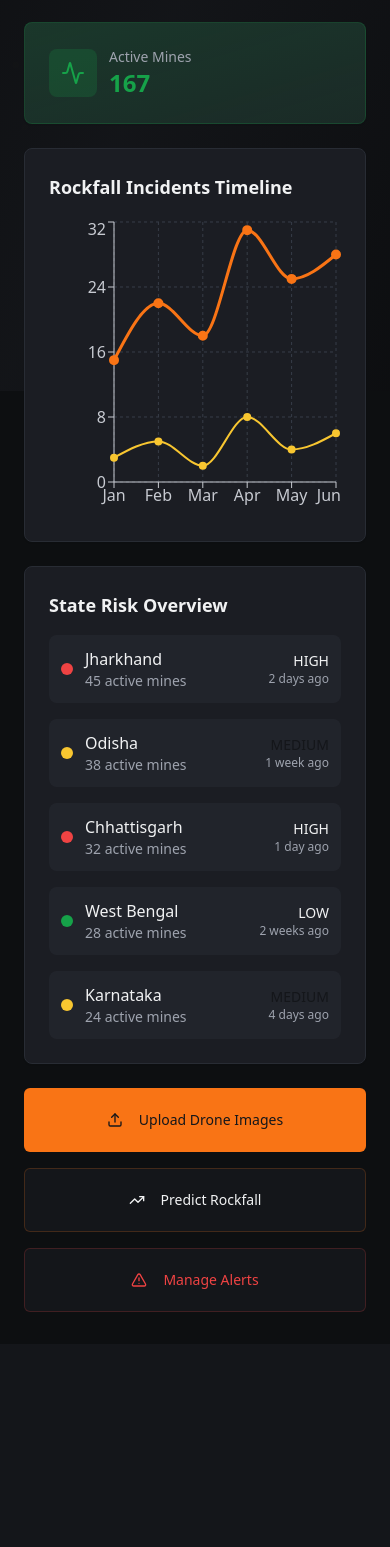
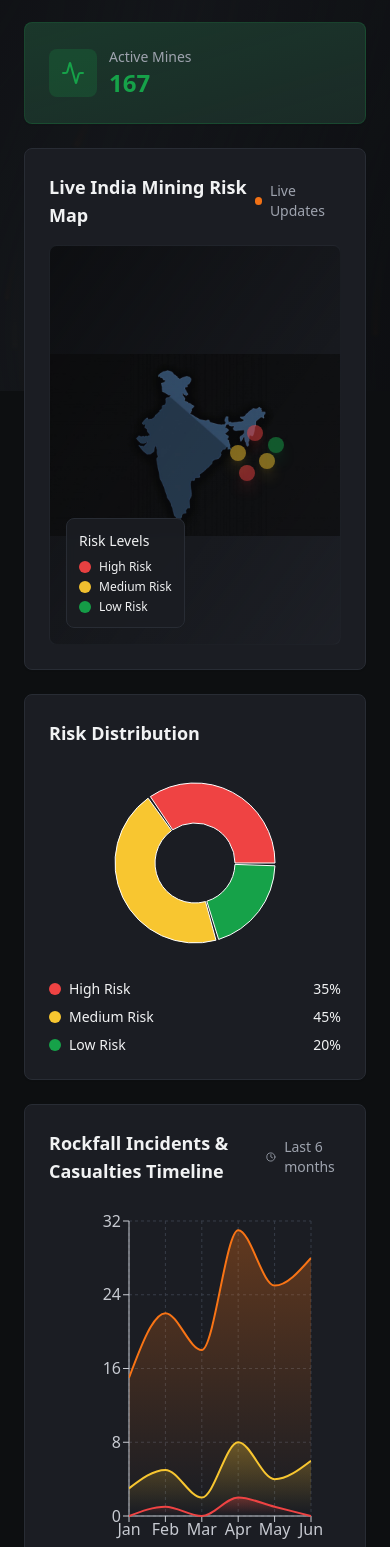
Before and after one commit to Sparsh468/rockfall-guard-india, a React (Vite) app: page / in a window 390 px wide. Shown: the part 453-2000 px from the top of the page. Before the commit the page ends 1797 px from the top, so only its background shows below. Built offline with nearby package versions, Linux system fonts and the light colour scheme.

Commit message:
Enhance dashboard interactivity
Improve live background, India map integration, and graph visualizations.

```diff
--- a/src/components/Dashboard.tsx
+++ b/src/components/Dashboard.tsx
@@ -1,7 +1,8 @@
 import { Card } from "@/components/ui/card";
 import { Button } from "@/components/ui/button";
-import { Upload, TrendingUp, AlertTriangle, Users, Activity } from "lucide-react";
-import { LineChart, Line, XAxis, YAxis, CartesianGrid, Tooltip, ResponsiveContainer, BarChart, Bar } from 'recharts';
+import { Upload, TrendingUp, AlertTriangle, Users, Activity, MapPin, Clock } from "lucide-react";
+import { LineChart, Line, XAxis, YAxis, CartesianGrid, Tooltip, ResponsiveContainer, AreaChart, Area, PieChart, Pie, Cell } from 'recharts';
+import indiaMapImage from "@/assets/india-map.jpg";
 
 interface DashboardProps {
   onNavigate: (tab: string) => void;
@@ -22,6 +23,20 @@ const stateData = [
   { state: 'Chhattisgarh', risk: 'high', mines: 32, lastIncident: '1 day ago' },
   { state: 'West Bengal', risk: 'low', mines: 28, lastIncident: '2 weeks ago' },
   { state: 'Karnataka', risk: 'medium', mines: 24, lastIncident: '4 days ago' },
+];
+
+const riskDistribution = [
+  { name: 'High Risk', value: 35, color: 'hsl(var(--danger))' },
+  { name: 'Medium Risk', value: 45, color: 'hsl(var(--warning))' },
+  { name: 'Low Risk', value: 20, color: 'hsl(var(--safe))' }
+];
+
+const mineLocations = [
+  { id: 1, name: 'Jharia Coalfield', state: 'Jharkhand', risk: 'high', x: 68, y: 45, incidents: 12 },
+  { id: 2, name: 'Talcher Coalfield', state: 'Odisha', risk: 'medium', x: 72, y: 52, incidents: 6 },
+  { id: 3, name: 'Korba Coalfield', state: 'Chhattisgarh', risk: 'high', x: 65, y: 55, incidents: 8 },
+  { id: 4, name: 'Raniganj Coalfield', state: 'West Bengal', risk: 'low', x: 75, y: 48, incidents: 2 },
+  { id: 5, name: 'Singrauli Coalfield', state: 'Madhya Pradesh', risk: 'medium', x: 62, y: 50, incidents: 4 },
 ];
 
 const Dashboard = ({ onNavigate }: DashboardProps) => {
@@ -96,12 +111,141 @@ const Dashboard = ({ onNavigate }: DashboardProps) => {
         </Card>
       </div>
 
-      <div className="grid grid-cols-1 lg:grid-cols-2 gap-6">
-        {/* Rockfall Timeline Chart */}
+      <div className="grid grid-cols-1 xl:grid-cols-3 gap-6">
+        {/* Interactive India Map */}
+        <Card className="xl:col-span-2 p-6 overflow-hidden group">
+          <div className="flex items-center justify-between mb-4">
+            <h3 className="text-lg font-semibold">Live India Mining Risk Map</h3>
+            <div className="flex items-center space-x-2">
+              <div className="w-2 h-2 bg-primary rounded-full animate-pulse" />
+              <span className="text-sm text-muted-foreground">Live Updates</span>
+            </div>
+          </div>
+          <div className="relative w-full h-[400px] bg-gradient-to-br from-monitoring-bg to-secondary/20 rounded-lg overflow-hidden border border-border/50">
+            <img
+              src={indiaMapImage}
+              alt="India Map"
+              className="absolute inset-0 w-full h-full object-contain opacity-60 group-hover:opacity-80 transition-opacity duration-500"
+            />
+
+            {/* Interactive Mine Locations */}
+            <div className="absolute inset-0">
+              {mineLocations.map((mine) => (
+                <div
+                  key={mine.id}
+                  className="absolute group/mine cursor-pointer"
+                  style={{ left: `${mine.x}%`, top: `${mine.y}%` }}
+                >
+                  <div className={`w-4 h-4 rounded-full ${getRiskColor(mine.risk)}
+                    animate-pulse shadow-lg transform group-hover/mine:scale-125 transition-transform duration-300
+                    ${mine.risk === 'high' ? 'shadow-danger/50' : mine.risk === 'medium' ? 'shadow-warning/50' : 'shadow-safe/50'}`}
+                  />
+
+                  {/* Tooltip */}
+                  <div className="absolute bottom-6 left-1/2 transform -translate-x-1/2
+                    bg-card/95 backdrop-blur-sm border border-border rounded-lg p-3
+                    opacity-0 group-hover/mine:opacity-100 transition-opacity duration-300 pointer-events-none
+                    min-w-[180px] z-10 shadow-lg">
+                    <p className="font-medium text-sm">{mine.name}</p>
+                    <p className="text-xs text-muted-foreground">{mine.state}</p>
+                    <p className={`text-xs mt-1 ${getRiskTextColor(mine.risk)}`}>
+                      {mine.risk.toUpperCase()} RISK • {mine.incidents} incidents
+                    </p>
+                  </div>
+                </div>
+              ))}
+            </div>
+
+            {/* Legend */}
+            <div className="absolute bottom-4 left-4 bg-card/90 backdrop-blur-sm border border-border rounded-lg p-3">
+              <h4 className="text-sm font-medium mb-2">Risk Levels</h4>
+              <div className="space-y-1">
+                <div className="flex items-center space-x-2">
+                  <div className="w-3 h-3 bg-danger rounded-full animate-pulse" />
+                  <span className="text-xs">High Risk</span>
+                </div>
+                <div className="flex items-center space-x-2">
+                  <div className="w-3 h-3 bg-warning rounded-full animate-pulse" />
+                  <span className="text-xs">Medium Risk</span>
+                </div>
+                <div className="flex items-center space-x-2">
+                  <div className="w-3 h-3 bg-safe rounded-full animate-pulse" />
+                  <span className="text-xs">Low Risk</span>
+                </div>
+              </div>
+            </div>
+          </div>
+        </Card>
+
+        {/* Risk Distribution Pie Chart */}
         <Card className="p-6">
-          <h3 className="text-lg font-semibold mb-4">Rockfall Incidents Timeline</h3>
-          <ResponsiveContainer width="100%" height={300}>
-            <LineChart data={rockfallData}>
+          <h3 className="text-lg font-semibold mb-4">Risk Distribution</h3>
+          <ResponsiveContainer width="100%" height={200}>
+            <PieChart>
+              <Pie
+                data={riskDistribution}
+                cx="50%"
+                cy="50%"
+                innerRadius={40}
+                outerRadius={80}
+                paddingAngle={2}
+                dataKey="value"
+              >
+                {riskDistribution.map((entry, index) => (
+                  <Cell key={`cell-${index}`} fill={entry.color} />
+                ))}
+              </Pie>
+              <Tooltip
+                contentStyle={{
+                  backgroundColor: 'hsl(var(--card))',
+                  border: '1px solid hsl(var(--border))',
+                  borderRadius: '8px'
+                }}
+              />
+            </PieChart>
+          </ResponsiveContainer>
+          <div className="space-y-2 mt-4">
+            {riskDistribution.map((item, index) => (
+              <div key={index} className="flex items-center justify-between">
+                <div className="flex items-center space-x-2">
+                  <div
+                    className="w-3 h-3 rounded-full"
+                    style={{ backgroundColor: item.color }}
+                  />
+                  <span className="text-sm">{item.name}</span>
+                </div>
+                <span className="text-sm font-medium">{item.value}%</span>
+              </div>
+            ))}
+          </div>
+        </Card>
+      </div>
+
+      {/* Enhanced Timeline Chart */}
+      <Card className="p-6">
+        <div className="flex items-center justify-between mb-4">
+          <h3 className="text-lg font-semibold">Rockfall Incidents & Casualties Timeline</h3>
+          <div className="flex items-center space-x-2 text-sm text-muted-foreground">
+            <Clock className="w-4 h-4" />
+            <span>Last 6 months</span>
+          </div>
+        </div>
+        <ResponsiveContainer width="100%" height={350}>
+          <AreaChart data={rockfallData} margin={{ top: 20, right: 30, left: 20, bottom: 5 }}>
+            <defs>
+              <linearGradient id="incidentsGradient" x1="0" y1="0" x2="0" y2="1">
+                <stop offset="5%" stopColor="hsl(var(--primary))" stopOpacity={0.3} />
+                <stop offset="95%" stopColor="hsl(var(--primary))" stopOpacity={0} />
+              </linearGradient>
+              <linearGradient id="injuriesGradient" x1="0" y1="0" x2="0" y2="1">
+                <stop offset="5%" stopColor="hsl(var(--warning))" stopOpacity={0.3} />
+                <stop offset="95%" stopColor="hsl(var(--warning))" stopOpacity={0} />
+              </linearGradient>
+              <linearGradient id="deathsGradient" x1="0" y1="0" x2="0" y2="1">
+                <stop offset="5%" stopColor="hsl(var(--danger))" stopOpacity={0.3} />
+                <stop offset="95%" stopColor="hsl(var(--danger))" stopOpacity={0} />
+              </linearGradient>
+            </defs>
             <CartesianGrid strokeDasharray="3 3" stroke="hsl(var(--chart-grid))" />
             <XAxis dataKey="month" stroke="hsl(var(--chart-text))" />
             <YAxis stroke="hsl(var(--chart-text))" />
@@ -112,78 +256,72 @@ const Dashboard = ({ onNavigate }: DashboardProps) => {
                 borderRadius: '8px'
               }}
             />
-              <Line
+            <Area
               type="monotone"
               dataKey="incidents"
               stroke="hsl(var(--primary))"
-                strokeWidth={3}
-                dot={{ fill: 'hsl(var(--primary))', strokeWidth: 2, r: 4 }}
+              fillOpacity={1}
+              fill="url(#incidentsGradient)"
+              strokeWidth={2}
             />
-              <Line
+            <Area
               type="monotone"
               dataKey="injuries"
               stroke="hsl(var(--warning))"
+              fillOpacity={1}
+              fill="url(#injuriesGradient)"
               strokeWidth={2}
-                dot={{ fill: 'hsl(var(--warning))', strokeWidth: 2, r: 3 }}
             />
-            </LineChart>
+            <Area
+              type="monotone"
+              dataKey="deaths"
+              stroke="hsl(var(--danger))"
+              fillOpacity={1}
+              fill="url(#deathsGradient)"
+              strokeWidth={2}
+            />
+          </AreaChart>
         </ResponsiveContainer>
       </Card>
 
-        {/* State Risk Overview */}
-        <Card className="p-6">
-          <h3 className="text-lg font-semibold mb-4">State Risk Overview</h3>
-          <div className="space-y-4">
-            {stateData.map((state, index) => (
-              <div key={index} className="flex items-center justify-between p-3 bg-secondary/50 rounded-lg">
-                <div className="flex items-center space-x-3">
-                  <div className={`w-3 h-3 rounded-full ${getRiskColor(state.risk)}`} />
-                  <div>
-                    <p className="font-medium">{state.state}</p>
-                    <p className="text-sm text-muted-foreground">{state.mines} active mines</p>
-                  </div>
-                </div>
-                <div className="text-right">
-                  <p className={`text-sm font-medium ${getRiskTextColor(state.risk)}`}>
-                    {state.risk.toUpperCase()}
-                  </p>
-                  <p className="text-xs text-muted-foreground">{state.lastIncident}</p>
-                </div>
-              </div>
-            ))}
-          </div>
-        </Card>
-      </div>
-
-      {/* Action Buttons */}
+      {/* Enhanced Action Buttons */}
       <div className="grid grid-cols-1 md:grid-cols-3 gap-4">
         <Button
           size="lg"
-          className="h-16 bg-primary hover:bg-primary/90"
+          className="h-20 bg-gradient-to-r from-primary to-primary/80 hover:from-primary/90 hover:to-primary/70
+            shadow-lg hover:shadow-primary/25 transition-all duration-300 group"
           onClick={() => onNavigate('upload')}
         >
-          <Upload className="w-5 h-5 mr-2" />
-          Upload Drone Images
+          <div className="flex flex-col items-center space-y-1">
+            <Upload className="w-6 h-6 group-hover:scale-110 transition-transform duration-300" />
+            <span className="text-sm font-medium">Upload Drone Images</span>
+          </div>
         </Button>
 
         <Button
           size="lg"
           variant="outline"
-          className="h-16 border-primary/20 hover:bg-primary/10"
+          className="h-20 border-primary/30 hover:bg-primary/10 hover:border-primary/50
+            shadow-lg hover:shadow-primary/20 transition-all duration-300 group"
           onClick={() => onNavigate('prediction')}
         >
-          <TrendingUp className="w-5 h-5 mr-2" />
-          Predict Rockfall
+          <div className="flex flex-col items-center space-y-1">
+            <TrendingUp className="w-6 h-6 group-hover:scale-110 transition-transform duration-300" />
+            <span className="text-sm font-medium">Predict Rockfall</span>
+          </div>
         </Button>
 
         <Button
           size="lg"
           variant="outline"
-          className="h-16 border-danger/20 hover:bg-danger/10 text-danger hover:text-danger"
+          className="h-20 border-danger/30 hover:bg-danger/10 hover:border-danger/50 text-danger hover:text-danger
+            shadow-lg hover:shadow-danger/20 transition-all duration-300 group"
           onClick={() => onNavigate('alerts')}
         >
-          <AlertTriangle className="w-5 h-5 mr-2" />
-          Manage Alerts
+          <div className="flex flex-col items-center space-y-1">
+            <AlertTriangle className="w-6 h-6 group-hover:scale-110 transition-transform duration-300 animate-pulse" />
+            <span className="text-sm font-medium">Manage Alerts</span>
+          </div>
         </Button>
       </div>
     </div>
```
Also changed, not shown: src/pages/Index.tsx (+93 -15 lines), src/assets/india-map.jpg (added). Lines whose indentation alone changed are shown as unchanged.
